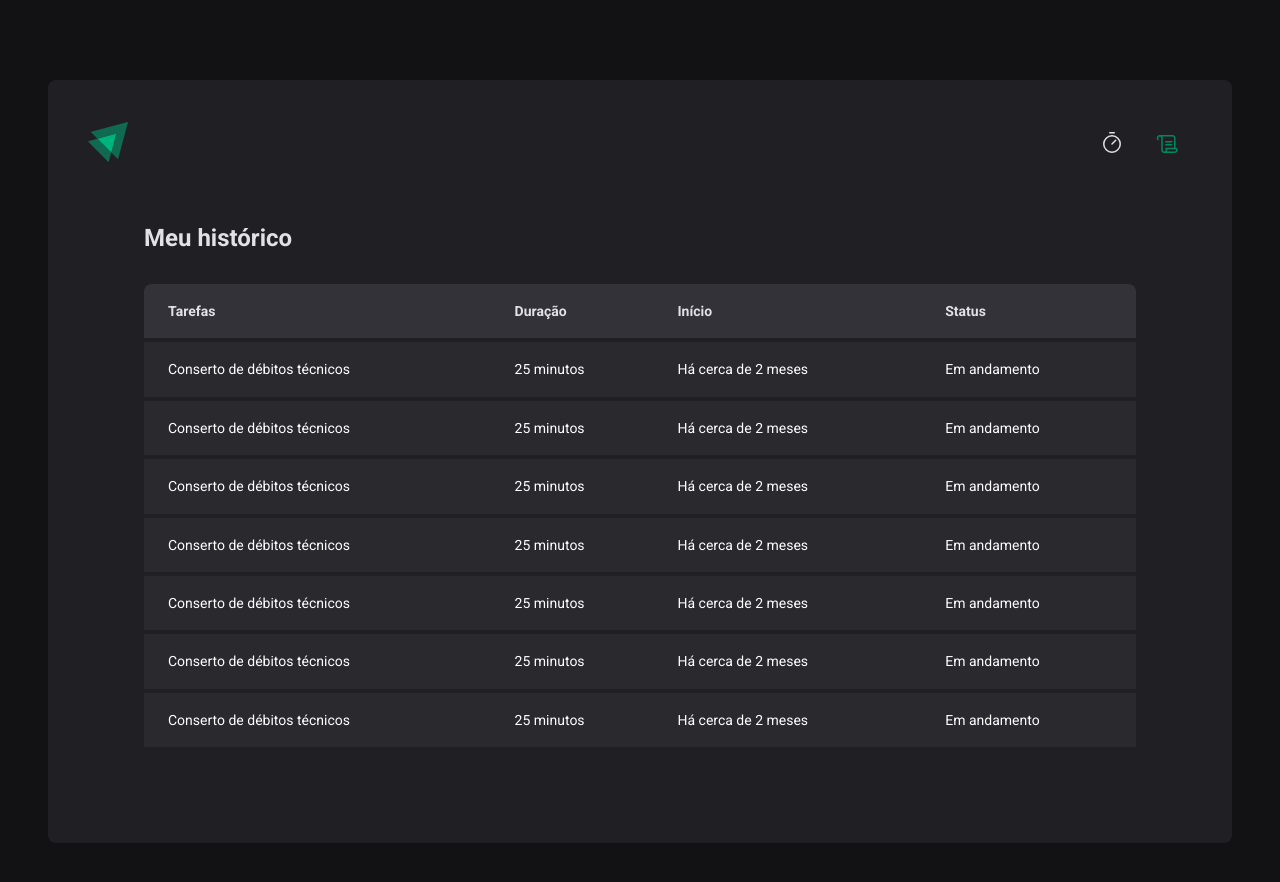
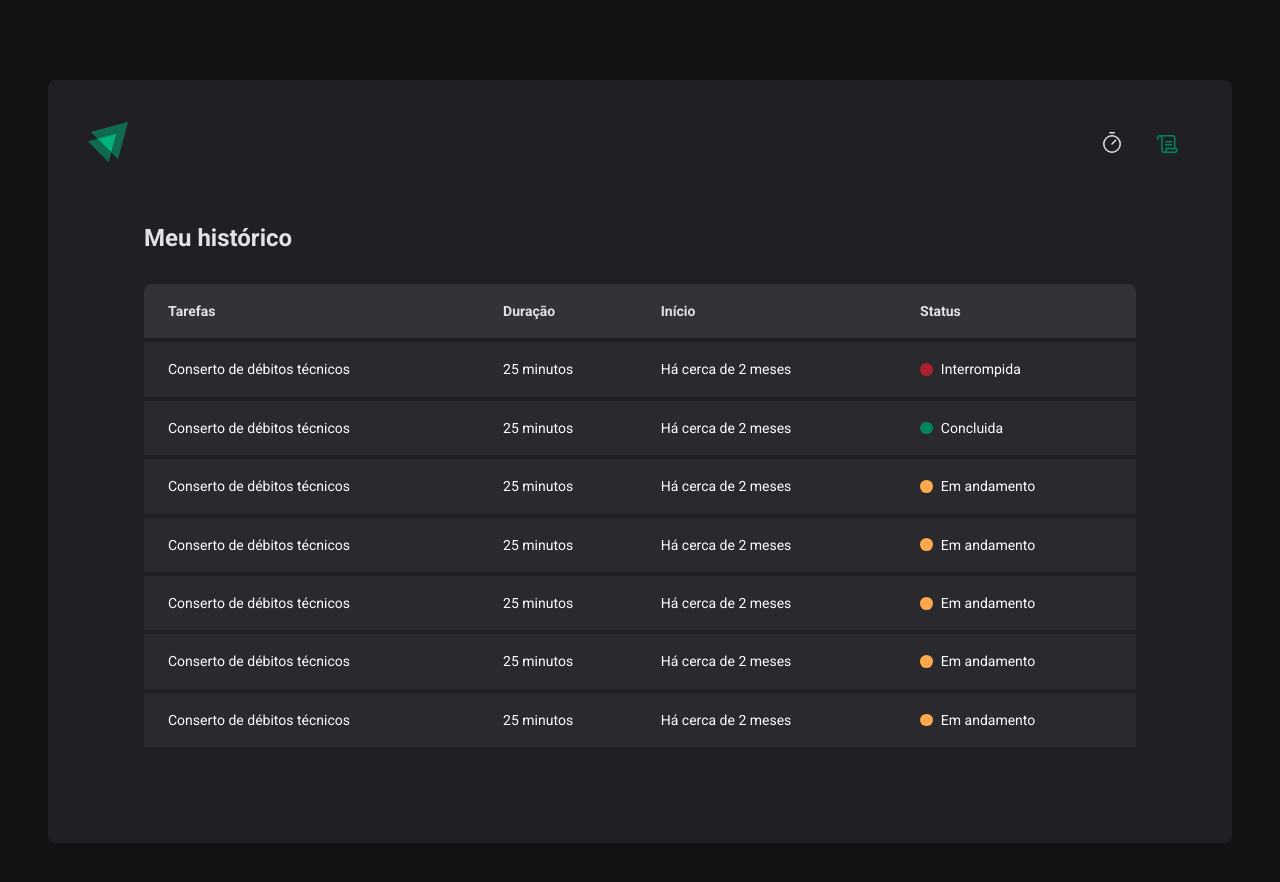
Before and after one commit to TiagoAraujoDev/BeProductiveApp, a React (Vite) app: page /history in a window 1280 px wide. Shown: the top 882 px of the page. Built offline with nearby package versions, Linux system fonts and the light colour scheme.

Commit message:
Add: Status badge

```diff
--- a/src/pages/History/index.tsx
+++ b/src/pages/History/index.tsx
@@ -1,4 +1,4 @@
-import { HistoryContainer, HistoryList } from './styles'
+import { HistoryContainer, HistoryList, Status } from './styles'
 
 export function History() {
   return (
@@ -19,43 +19,57 @@
               <td>Conserto de débitos técnicos</td>
               <td>25 minutos</td>
               <td>Há cerca de 2 meses</td>
-              <td>Em andamento</td>
+              <td>
+                <Status statusColor={'red'}>Interrompida</Status>
+              </td>
             </tr>
             <tr>
               <td>Conserto de débitos técnicos</td>
               <td>25 minutos</td>
               <td>Há cerca de 2 meses</td>
-              <td>Em andamento</td>
+              <td>
+                <Status statusColor={'green'}>Concluida</Status>
+              </td>
             </tr>
             <tr>
               <td>Conserto de débitos técnicos</td>
               <td>25 minutos</td>
               <td>Há cerca de 2 meses</td>
-              <td>Em andamento</td>
+              <td>
+                <Status statusColor={'yellow'}>Em andamento</Status>
+              </td>
             </tr>
             <tr>
               <td>Conserto de débitos técnicos</td>
               <td>25 minutos</td>
               <td>Há cerca de 2 meses</td>
-              <td>Em andamento</td>
+              <td>
+                <Status statusColor={'yellow'}>Em andamento</Status>
+              </td>
             </tr>
             <tr>
               <td>Conserto de débitos técnicos</td>
               <td>25 minutos</td>
               <td>Há cerca de 2 meses</td>
-              <td>Em andamento</td>
+              <td>
+                <Status statusColor={'yellow'}>Em andamento</Status>
+              </td>
             </tr>
             <tr>
               <td>Conserto de débitos técnicos</td>
               <td>25 minutos</td>
               <td>Há cerca de 2 meses</td>
-              <td>Em andamento</td>
+              <td>
+                <Status statusColor={'yellow'}>Em andamento</Status>
+              </td>
             </tr>
             <tr>
               <td>Conserto de débitos técnicos</td>
               <td>25 minutos</td>
               <td>Há cerca de 2 meses</td>
-              <td>Em andamento</td>
+              <td>
+                <Status statusColor={'yellow'}>Em andamento</Status>
+              </td>
             </tr>
           </tbody>
         </table>
--- a/src/pages/History/styles.ts
+++ b/src/pages/History/styles.ts
@@ -10,6 +10,29 @@
   h1 {
     font-size: 1.5rem;
     color: ${(props) => props.theme['gray-100']};
+  }
+`
+const StatusColor = {
+  yellow: 'yellow-500',
+  red: 'red-500',
+  green: 'green-500',
+} as const
+
+interface StatusProps {
+  statusColor: keyof typeof StatusColor
+}
+
+export const Status = styled.span<StatusProps>`
+  display: flex;
+  align-items: center;
+  gap: 0.5rem;
+
+  &::before {
+    content: '';
+    width: 0.8rem;
+    height: 0.8rem;
+    border-radius: 50%;
+    background-color: ${(props) => props.theme[StatusColor[props.statusColor]]};
   }
 `
 
```
